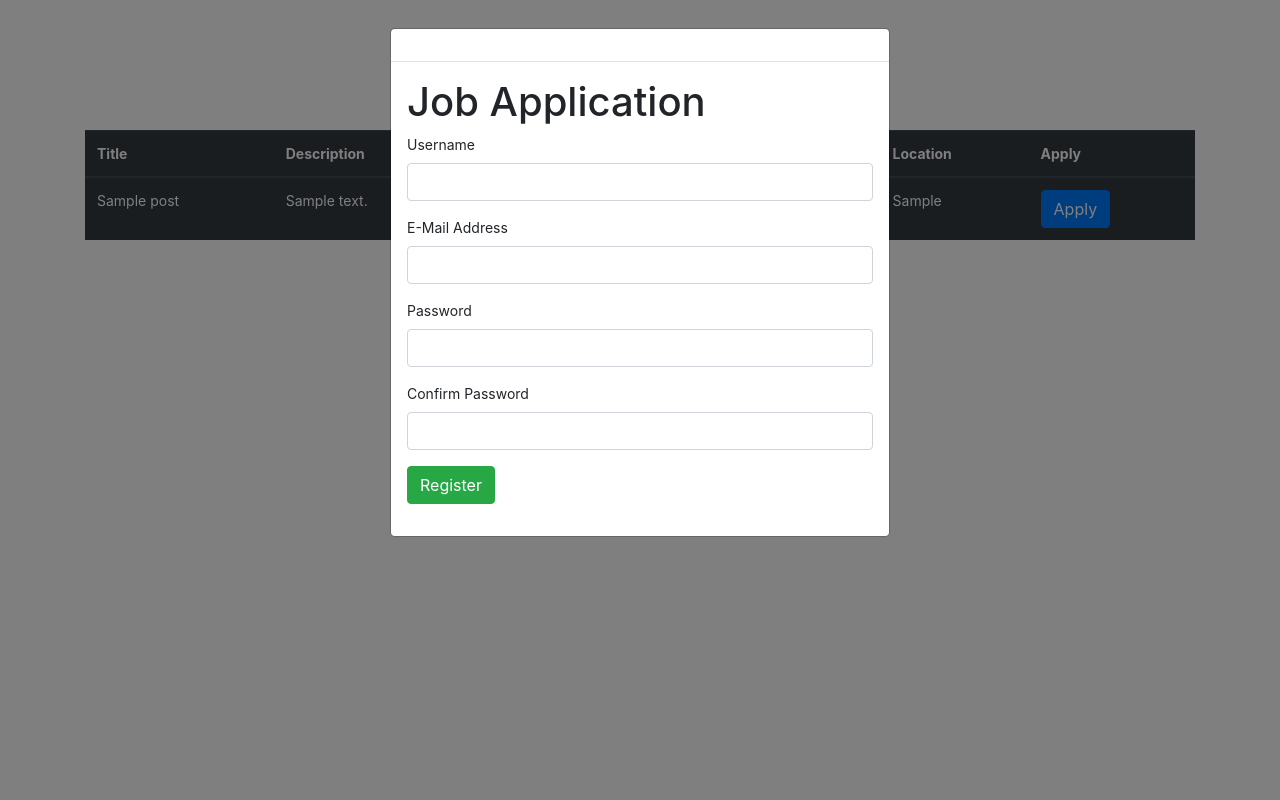
After one commit to AliZaib110/PHP-Project-, a PHP site: page /pakServe/postCard.php in a window 1280 px wide, after a click on "Apply". The commit adds this page. Run offline with PHP 8.4, Linux system fonts and the light colour scheme; tables that the repository leaves empty or names only in its code hold one stand-in row (values such as "Sample post"); some libraries are stand-ins or nearby versions.

Commit message:
karachi ki tayari

```diff
--- /dev/null
+++ b/postCard.php
@@ -0,0 +1,141 @@
+ <!DOCTYPE html>
+ <html lang="en">
+
+ <head>
+     <meta charset="UTF-8">
+     <meta http-equiv="X-UA-Compatible" content="IE=edge">
+     <meta name="viewport" content="width=device-width, initial-scale=1.0">
+     <title>Post Card</title>
+     <link rel="stylesheet" href="https://stackpath.bootstrapcdn.com/bootstrap/4.4.1/css/bootstrap.min.css" integrity="sha384-Vkoo8x4CGsO3+Hhxv8T/Q5PaXtkKtu6ug5TOeNV6gBiFeWPGFN9MuhOf23Q9Ifjh" crossorigin="anonymous">
+     <link rel="stylesheet" href="https://cdnjs.cloudflare.com/ajax/libs.font-awesome/5.13.0/css/all.min.css">
+     <!-- <link rel="stylesheet" href="style.c"> -->
+
+     <style>
+         body {
+             font-size: 14px;
+         }
+     </style>
+ </head>
+
+ <body>
+
+     <div class="container">
+         <h3 class="text-center mt-5">PakServe Jobs</h3>
+     </div>
+     <div class="container mt-5">
+
+         <?php
+
+            $server = "localhost";
+            $user = "root";
+            $pass = "";
+            $database = "pakserve";
+
+            $conn = mysqli_connect($server, $user, $pass, $database);
+            // Check connection
+            if (mysqli_connect_errno()) {
+                echo "Failed to connect to MySQL: " . mysqli_connect_error();
+            }
+
+            $result = mysqli_query($conn, "SELECT * FROM Post");
+
+            echo "<table class='table table-dark'>
+           <thead>
+         <tr>
+         <th scope='col'>Title</th>
+         <th scope='col'>Description</th>
+         <th scope='col'>Due Date</th>
+         <th scope='col'>Price</th>
+         <th scope='col'>Location</th>
+         <th scope='col'>Apply</th>
+
+
+
+          </tr>";
+
+            while ($row = mysqli_fetch_array($result)) {
+                echo "<tr>";
+                echo "<td>" . $row['task_title'] . "</td>";
+
+                echo "<td>" . $row['description'] . "</td>";
+                echo "<td>" . $row['due_date'] . "</td>";
+
+                echo "<td>" . $row['budget'] . "</td>";
+
+                echo "<td>" . $row['task_location'] . "</td>";
+                echo "<td>" . "     <button type='button' class='btn btn-primary' data-toggle='modal' data-target='#ModalLoginForm'>
+           Apply
+            </button>" . "</td>";
+
+                echo "</tr>";
+            }
+            echo "</table>";
+
+            mysqli_close($conn);
+
+
+            ?>
+
+
+         <!-- Modal HTML Markup -->
+         <div id="ModalLoginForm" class="modal fade">
+             <div class="modal-dialog" role="document">
+                 <div class="modal-content">
+                     <div class="modal-header">
+                      </div>
+                     <div class="modal-body">
+
+                         <h1>Job Application</h1>
+                         <form role="form" method="POST" action="">
+                             <input type="hidden" name="_token" value="">
+                             <div class="form-group">
+                                 <label class="control-label">Username</label>
+                                 <div>
+                                     <input type="text" class="form-control input-lg" name="name" value="">
+                                 </div>
+                             </div>
+                             <div class="form-group">
+                                 <label class="control-label">E-Mail Address</label>
+                                 <div>
+                                     <input type="email" class="form-control input-lg" name="email" value="">
+                                 </div>
+                             </div>
+                             <div class="form-group">
+                                 <label class="control-label">Password</label>
+                                 <div>
+                                     <input type="password" class="form-control input-lg" name="password">
+                                 </div>
+                             </div>
+                             <div class="form-group">
+                                 <label class="control-label">Confirm Password</label>
+                                 <div>
+                                     <input type="password" class="form-control input-lg" name="password_confirmation">
+                                 </div>
+                             </div>
+                             <div class="form-group">
+                                 <div>
+                                     <button type="submit" class="btn btn-success">
+                                         Register
+                                     </button>
+                                 </div>
+                             </div>
+                         </form>
+                     </div>
+                 </div><!-- /.modal-content -->
+             </div><!-- /.modal-dialog -->
+         </div><!-- /.modal -->
+
+
+
+     </div>
+
+
+     <!-- jQuery first, then Popper.js, then Bootstrap JS -->
+     <script src="https://code.jquery.com/jquery-3.4.1.slim.min.js" integrity="sha384-J6qa4849blE2+poT4WnyKhv5vZF5SrPo0iEjwBvKU7imGFAV0wwj1yYfoRSJoZ+n" crossorigin="anonymous"></script>
+     <script src="https://cdn.jsdelivr.net/npm/popper.js@1.16.0/dist/umd/popper.min.js" integrity="sha384-Q6E9RHvbIyZFJoft+2mJbHaEWldlvI9IOYy5n3zV9zzTtmI3UksdQRVvoxMfooAo" crossorigin="anonymous"></script>
+     <script src="https://stackpath.bootstrapcdn.com/bootstrap/4.4.1/js/bootstrap.min.js" integrity="sha384-wfSDF2E50Y2D1uUdj0O3uMBJnjuUD4Ih7YwaYd1iqfktj0Uod8GCExl3Og8ifwB6" crossorigin="anonymous"></script>
+
+
+ </body>
+
+ </html>
--- a/profiles.html
+++ b/profiles.html
@@ -192,7 +192,8 @@
                     <div class="col-lg-9 col-sm-8 col-md-8 col-xs-12">
                         <div class="d-md-flex">
                             <ol class="breadcrumb ms-auto">
-                                <li><a href="#" class="fw-normal">Dashboard</a></li>
+                                <button onclick="goBack()">Back</button>
+                                <!-- <li><a href="#" class="fw-normal">Dashboard</a></li> -->
                             </ol>
                             <!-- <a href="https://www.wrappixel.com/templates/ampleadmin/" target="_blank"
                                 class="btn btn-danger  d-none d-md-block pull-right ms-3 hidden-xs hidden-sm waves-effect waves-light text-white">Upgrade
```
Also changed, not shown: postCardPhp.php (added, +23 -0 lines), profile.php (+8 -2 lines), skills.php (+3 -24 lines), 1 other file.
